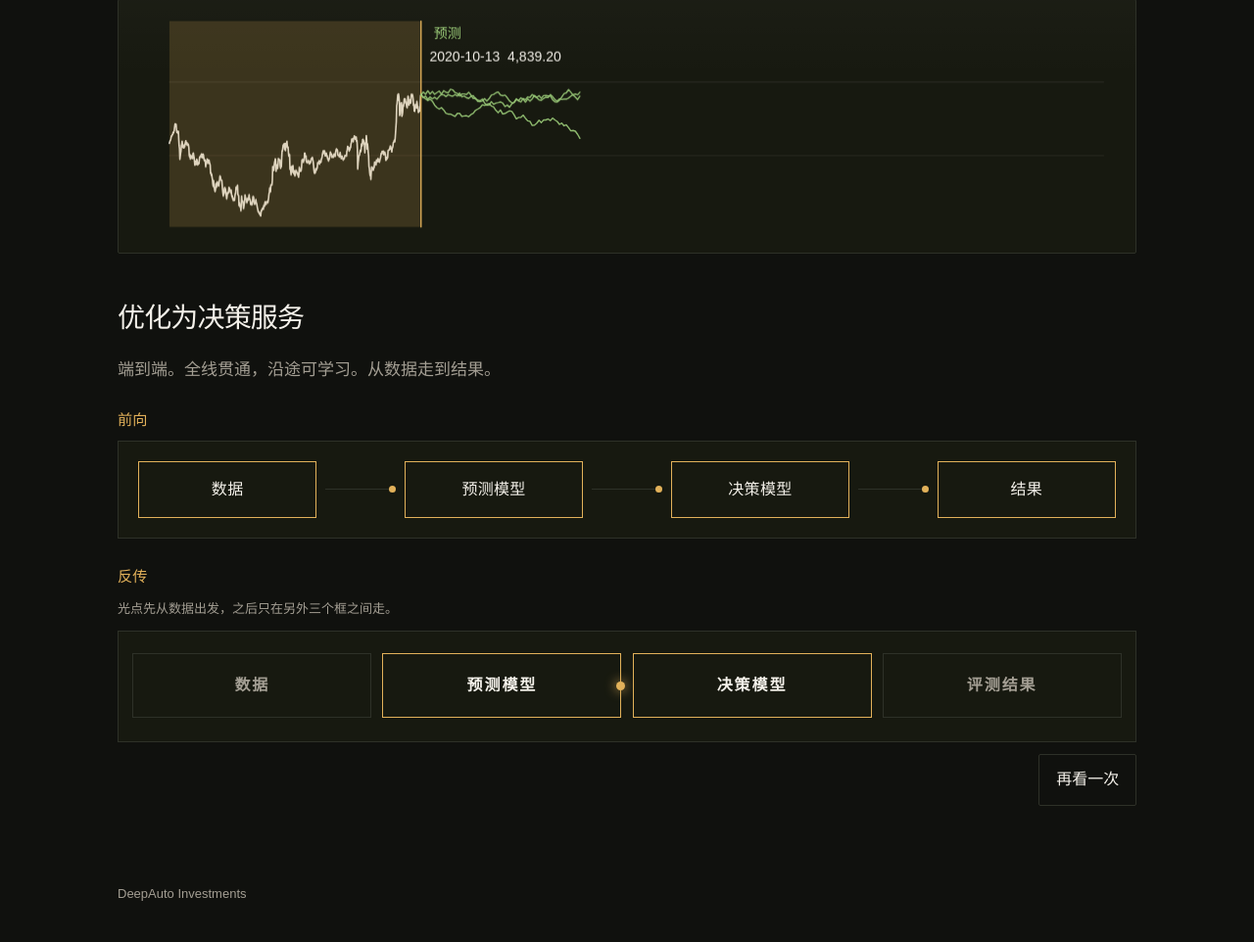
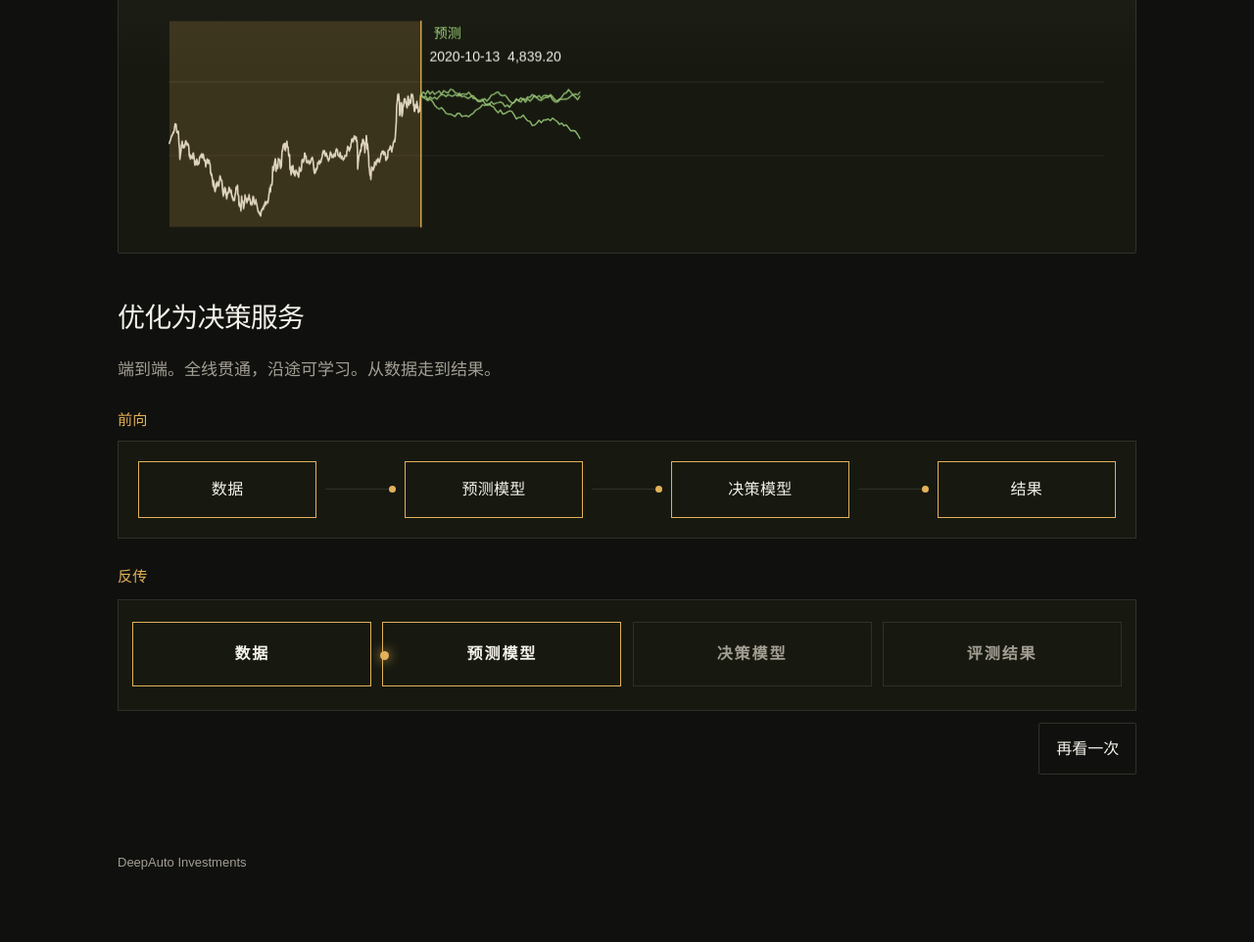
Before and after one commit to CordyZZZ/deepauto, a plain HTML site: page core.html in a window 1280 px wide. Shown: the part 949-1911 px from the top of the page at 98% size. After the commit the page ends 1880 px from the top, so only its background shows below. Drawn offline with Linux system fonts and the light colour scheme.

```diff
--- a/core.html
+++ b/core.html
@@ -41,7 +41,6 @@
       <div class="chain" id="forward"></div>
 
       <h3 class="diagram-title" data-zh="反传" data-en="The return pass">反传</h3>
-      <p class="note" data-zh="光点先从数据出发，之后只在另外三个框之间走。" data-en="The light leaves the data once, then moves only among the other three.">光点先从数据出发，之后只在另外三个框之间走。</p>
       <div class="cycle" id="cycle"></div>
       <div class="beatrow">
         <span></span>
--- a/loop.js
+++ b/loop.js
@@ -74,8 +74,7 @@
   }
 
   const boxes = [...cycle.querySelectorAll(".node")];
-  const loop = [3, 2, 1, 2];
-  let intro = true;
+  const route = [0, 1, 2, 3, 2, 1];
   let hop = 0;
   let hopStart = 0;
 
@@ -88,40 +87,18 @@
     };
   }
 
-  function ends() {
-    if (intro) return [hop, hop + 1];
-    return [loop[hop], loop[(hop + 1) % loop.length]];
-  }
-
   function tick(now) {
     if (!hopStart) hopStart = now;
     const reduce = window.matchMedia("(prefers-reduced-motion: reduce)").matches;
-    if (reduce) {
-      const parked = center(boxes[2]);
-      orb.style.left = parked.x + "px";
-      orb.style.top = parked.y + "px";
-      boxes.forEach((el, i) => el.classList.toggle("on", i > 0));
-      requestAnimationFrame(tick);
-      return;
-    }
-    const pair = ends();
-    const from = center(boxes[pair[0]]);
-    const to = center(boxes[pair[1]]);
-    const t = Math.min(1, (now - hopStart) / 900);
+    const from = center(boxes[route[hop]]);
+    const to = center(boxes[route[(hop + 1) % route.length]]);
+    const t = reduce ? 1 : Math.min(1, (now - hopStart) / 900);
     const e = t * t * (3 - 2 * t);
     orb.style.left = from.x + (to.x - from.x) * e + "px";
     orb.style.top = from.y + (to.y - from.y) * e + "px";
-    boxes.forEach((el, i) => el.classList.toggle("on", i === pair[0] || i === pair[1]));
-    if (t >= 1) {
-      if (intro) {
-        hop += 1;
-        if (hop >= 3) {
-          intro = false;
-          hop = 0;
-        }
-      } else {
-        hop = (hop + 1) % loop.length;
-      }
+    boxes.forEach((el, i) => el.classList.toggle("on", i === route[hop] || i === route[(hop + 1) % route.length]));
+    if (!reduce && t >= 1) {
+      hop = (hop + 1) % route.length;
       hopStart = now;
     }
     requestAnimationFrame(tick);
```
Also changed, not shown: index.html (+3 -3 lines).
